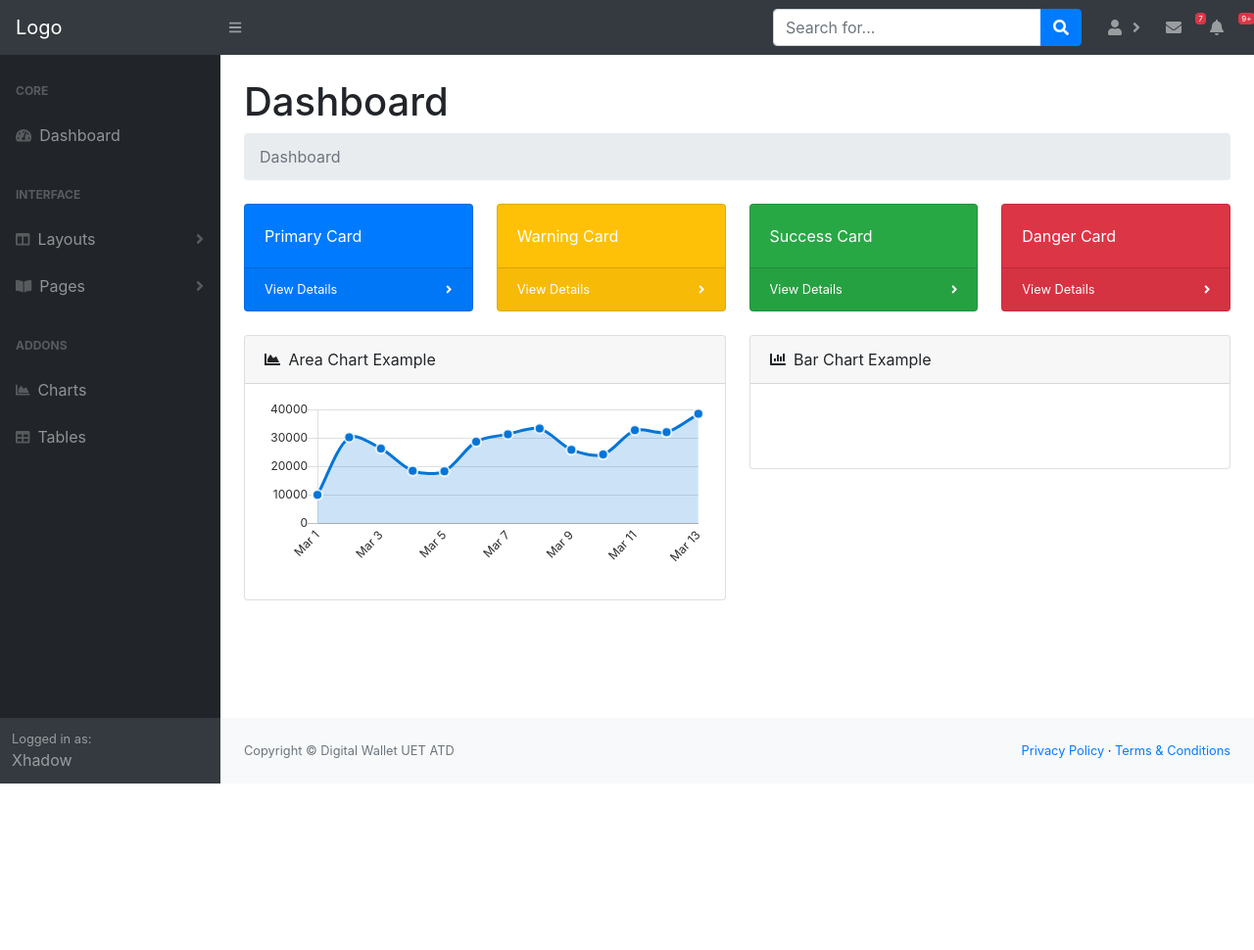
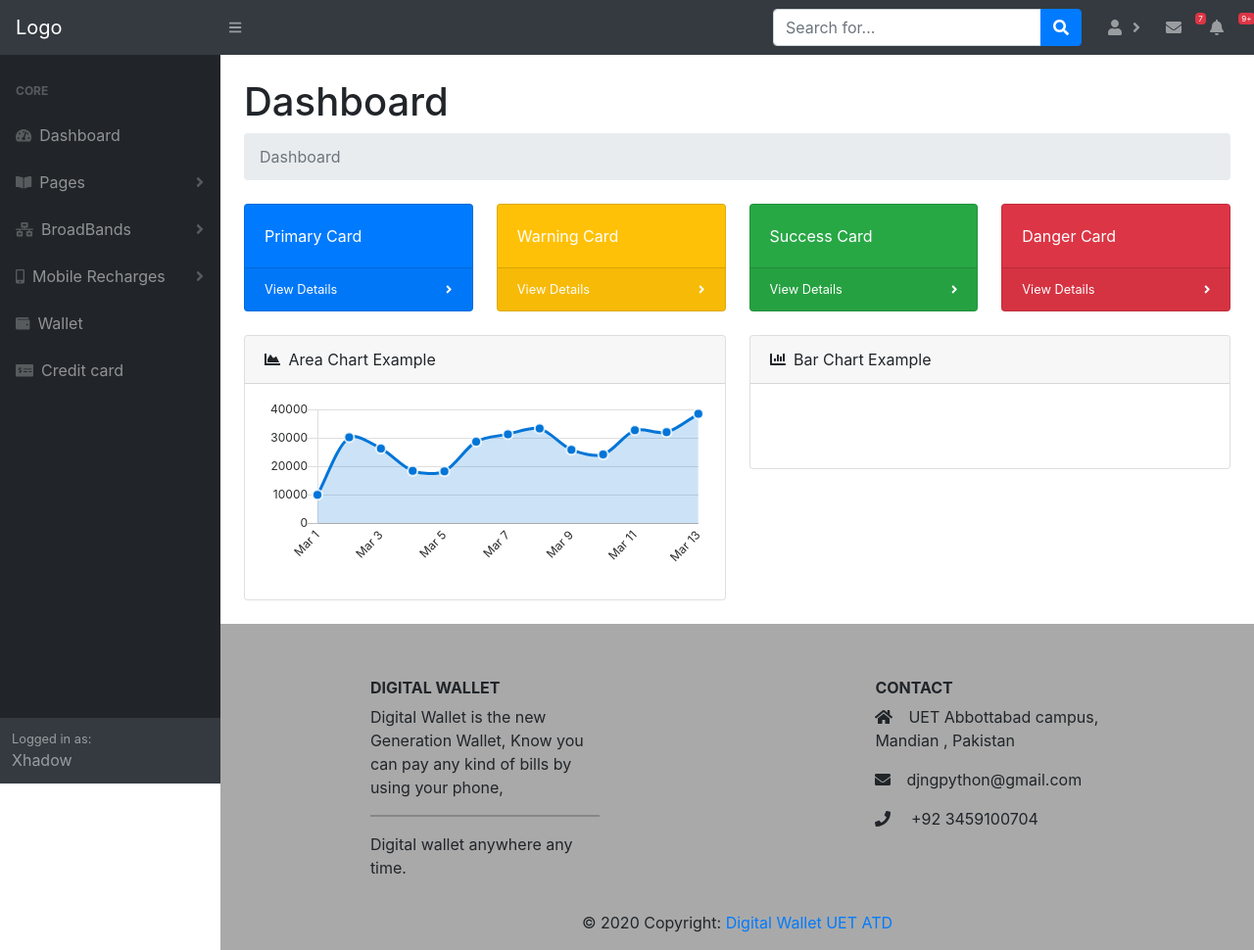
Before and after one commit to HarisAhmad43/eWallet, a Django app: page /dashboard/ in a window 1280 px wide. Shown: the whole page at 98% size. Before the commit the page ends 800 px from the top, so only its background shows below. Run offline with Django 3.2, Linux system fonts and the light colour scheme; some libraries are stand-ins or nearby versions.

Commit message:
almost set

```diff
--- a/eWallet/wallet/templates/wallet/dashboard.html
+++ b/eWallet/wallet/templates/wallet/dashboard.html
@@ -70,3 +70,43 @@
 </main>
 
 {% endblock %}
+
+
+<!-- Footer -->
+<footer class="page-footer font-small mdb-color pt-4" style="background-color: #A9A9A9">
+  <div class="container text-center text-md-left">
+    <div class="row text-center text-md-left mt-3 pb-3">
+      <div class="col-md-3 col-lg-3 col-xl-3 mx-auto mt-3">
+        <h6 class="text-uppercase mb-4 font-weight-bold">Digital Wallet</h6>
+        <p>Digital Wallet is the new Generation Wallet,
+          Know you can pay any kind of bills by using your phone,<br>
+          <hr>
+          Digital wallet anywhere any time. </p>
+      </div>
+
+
+      <hr class="w-100 clearfix d-md-none">
+      <div class="col-md-4 col-lg-3 col-xl-3 mx-auto mt-3">
+        <h6 class="text-uppercase mb-4 font-weight-bold">Contact</h6>
+        <p>
+          <i class="fas fa-home mr-3"></i>UET Abbottabad campus, Mandian , Pakistan</p>
+        <p>
+          <i class="fas fa-envelope mr-3"></i>djngpython@gmail.com</p>
+        <p>
+          <i class="fas fa-phone mr-3"></i> +92 3459100704</p>
+        <p>
+      </div>
+    </div>
+
+    <hr>
+    <div class="row d-flex align-items-center">
+      <div class="col-md-7 col-lg-8">
+        <p class="text-center text-md-left">© 2020 Copyright:
+          <a href="{% url 'home' %}">
+            <strong> Digital Wallet UET ATD</strong>
+          </a>
+        </p>
+      </div>
+    </div>
+  </div>
+</footer>
--- a/eWallet/wallet/templates/wallet/footer.html
+++ b/eWallet/wallet/templates/wallet/footer.html
@@ -1,12 +1,35 @@
-<footer class="py-4 bg-light mt-auto">
-            <div class="container-fluid">
-                <div class="d-flex align-items-center justify-content-between small">
-                    <div class="text-muted">Copyright &copy; Digital Wallet UET ATD</div>
-                    <div>
-                        <a href="#">Privacy Policy</a>
-                        &middot;
-                        <a href="#">Terms &amp; Conditions</a>
-                    </div>
-                </div>
-            </div>
-        </footer>
+
+
+
+<!-- Footer -->
+<footer class="page-footer font-small mdb-color pt-4" style="background-color: #A9A9A9">
+  <div class="container text-center text-md-left">
+    <div class="row text-center text-md-left mt-3 pb-3">
+      <div class="col-md-3 col-lg-3 col-xl-3 mx-auto mt-3">
+        <h6 class="text-uppercase mb-6 font-weight-bold">Digital Wallet</h6>
+        <p>Digital Wallet is the new Generation Wallet,
+          Know you can pay any kind of bills by using your phone,<br>
+          <hr>
+          Digital wallet anywhere any time.
+      </div>
+
+
+      <hr class="w-100 clearfix d-md-none">
+      <div class="col-md-4 col-lg-3 col-xl-3 mx-auto mt-3">
+        <h6 class="text-uppercase mb-6 font-weight-bold">Contact</h6>
+        <p>
+          <i class="fas fa-home mr-3"></i>UET Abbottabad campus, Mandian , Pakistan</p>
+        <p>
+          <i class="fas fa-envelope mr-3"></i>djngpython@gmail.com</p>
+        <p>
+          <i class="fas fa-phone mr-3"></i> +92 3459100704</p>
+        <p>
+      </div>
+    </div>
+
+    <div class="footer-copyright text-center py-3">© 2020 Copyright:
+        <a href="{% url 'home' %}"> Digital Wallet UET ATD</a>
+    </div>
+  </div>
+</footer>
+<!-- Footer -->
--- a/eWallet/wallet/templates/wallet/navbar.html
+++ b/eWallet/wallet/templates/wallet/navbar.html
@@ -64,18 +64,8 @@
                         <div class="sb-nav-link-icon"><i class="fas fa-tachometer-alt"></i></div>
                         Dashboard
                     </a>
-                    <div class="sb-sidenav-menu-heading">Interface</div>
-                    <a class="nav-link collapsed" href="#" data-toggle="collapse" data-target="#collapseLayouts" aria-expanded="false" aria-controls="collapseLayouts">
-                        <div class="sb-nav-link-icon"><i class="fas fa-columns"></i></div>
-                        Layouts
-                        <div class="sb-sidenav-collapse-arrow"><i class="fas fa-angle-down"></i></div>
-                    </a>
-                    <div class="collapse" id="collapseLayouts" aria-labelledby="headingOne" data-parent="#sidenavAccordion">
-                        <nav class="sb-sidenav-menu-nested nav">
-                            <a class="nav-link" href="layout-static.html">Static Navigation</a>
-                            <a class="nav-link" href="layout-sidenav-light.html">Light Sidenav</a>
-                        </nav>
-                    </div>
+
+
                     <a class="nav-link collapsed" href="#" data-toggle="collapse" data-target="#collapsePages" aria-expanded="false" aria-controls="collapsePages">
                         <div class="sb-nav-link-icon"><i class="fas fa-book-open"></i></div>
                         Pages
@@ -89,32 +79,59 @@
                             </a>
                             <div class="collapse" id="pagesCollapseAuth" aria-labelledby="headingOne" data-parent="#sidenavAccordionPages">
                                 <nav class="sb-sidenav-menu-nested nav">
-                                    <a class="nav-link" href="login.html">Login</a>
-                                    <a class="nav-link" href="register.html">Register</a>
-                                    <a class="nav-link" href="password.html">Forgot Password</a>
-                                </nav>
-                            </div>
-                            <a class="nav-link collapsed" href="#" data-toggle="collapse" data-target="#pagesCollapseError" aria-expanded="false" aria-controls="pagesCollapseError">
-                                Error
-                                <div class="sb-sidenav-collapse-arrow"><i class="fas fa-angle-down"></i></div>
-                            </a>
-                            <div class="collapse" id="pagesCollapseError" aria-labelledby="headingOne" data-parent="#sidenavAccordionPages">
-                                <nav class="sb-sidenav-menu-nested nav">
-                                    <a class="nav-link" href="401.html">401 Page</a>
-                                    <a class="nav-link" href="404.html">404 Page</a>
-                                    <a class="nav-link" href="500.html">500 Page</a>
+                                    <a class="nav-link" href="{% url 'login' %}">Login</a>
+                                    <a class="nav-link" href="{% url 'register' %}">Register</a>
+                                    <a class="nav-link" href="#">Forgot Password</a>
                                 </nav>
                             </div>
                         </nav>
                     </div>
-                    <div class="sb-sidenav-menu-heading">Addons</div>
-                    <a class="nav-link" href="charts.html">
-                        <div class="sb-nav-link-icon"><i class="fas fa-chart-area"></i></div>
-                        Charts
+
+
+
+                    <a class="nav-link collapsed" href="#" data-toggle="collapse" data-target="#collapseLayouts" aria-expanded="false" aria-controls="collapseLayouts">
+                        <div class="sb-nav-link-icon"><i class="fas fa-network-wired"></i></div>
+                        BroadBands
+                        <div class="sb-sidenav-collapse-arrow"><i class="fas fa-angle-down"></i></div>
                     </a>
-                    <a class="nav-link" href="tables.html">
-                        <div class="sb-nav-link-icon"><i class="fas fa-table"></i></div>
-                        Tables
+                    <div class="collapse" id="collapseLayouts" aria-labelledby="headingOne" data-parent="#sidenavAccordion">
+                        <nav class="sb-sidenav-menu-nested nav">
+                            <a class="nav-link" href="#">PTCL</a>
+                            <a class="nav-link" href="#">Wi-Tribe</a>
+                            <a class="nav-link" href="#">Optix</a>
+                            <a class="nav-link" href="#">Wateen Telecom</a>
+                            <a class="nav-link" href="#">Qubee</a>
+                            <a class="nav-link" href="#">Multinet</a>
+                            <a class="nav-link" href="#">World call</a>
+                            <a class="nav-link" href="#">Sat Comm</a>
+                            <a class="nav-link" href="#">Nayatel</a>
+                        </nav>
+                    </div>
+
+
+                    <a class="nav-link collapsed" href="#" data-toggle="collapse" data-target="#collapseLayouts-1" aria-expanded="false" aria-controls="collapseLayouts">
+                        <div class="sb-nav-link-icon"><i class="fas fa-mobile-alt"></i></div>
+                        Mobile Recharges
+                        <div class="sb-sidenav-collapse-arrow"><i class="fas fa-angle-down"></i></div>
+                    </a>
+                    <div class="collapse" id="collapseLayouts-1" aria-labelledby="headingOne" data-parent="#sidenavAccordion">
+                        <nav class="sb-sidenav-menu-nested nav">
+                            <a class="nav-link" href="#">Jazz</a>
+                            <a class="nav-link" href="#">Telenor</a>
+                            <a class="nav-link" href="#">Ufone</a>
+                            <a class="nav-link" href="#">Zong</a>
+                            <a class="nav-link" href="#">Warid</a>
+                        </nav>
+                    </div>
+
+
+                    <a class="nav-link" href="#">
+                        <div class="sb-nav-link-icon"><i class="fas fa-wallet"></i></div>
+                        Wallet
+                    </a>
+                    <a class="nav-link" href="#">
+                        <div class="sb-nav-link-icon"><i class="fas fa-money-check-alt"></i></div>
+                        Credit card
                     </a>
                 </div>
             </div>
--- a/eWallet/wallet/urls.py
+++ b/eWallet/wallet/urls.py
@@ -5,6 +5,9 @@ urlpatterns = [
     path('', views.home, name="home"),
     path('dashboard/', views.dashboard, name="dashboard"),
 
+    path('register/', views.register, name="register"),
+    path('login/', views.login, name="login")
+
 
 
 ]
--- a/eWallet/wallet/views.py
+++ b/eWallet/wallet/views.py
@@ -1,6 +1,15 @@
 from django.shortcuts import render
 
 # Create your views here.
+def register(request):
+    context = {}
+    return render(request, 'wallet/register.html', context)
+
+def login(request):
+    context = {}
+    return render(request, 'wallet/login.html', context)
+
+
 def home(request):
     context = {}
     return render(request, 'wallet/main.html', context)
```
Also changed, not shown: eWallet/wallet/templates/wallet/login.html (added, +62 -0 lines), eWallet/wallet/templates/wallet/password.html (added, +63 -0 lines), eWallet/wallet/templates/wallet/register.html (added, +77 -0 lines).
